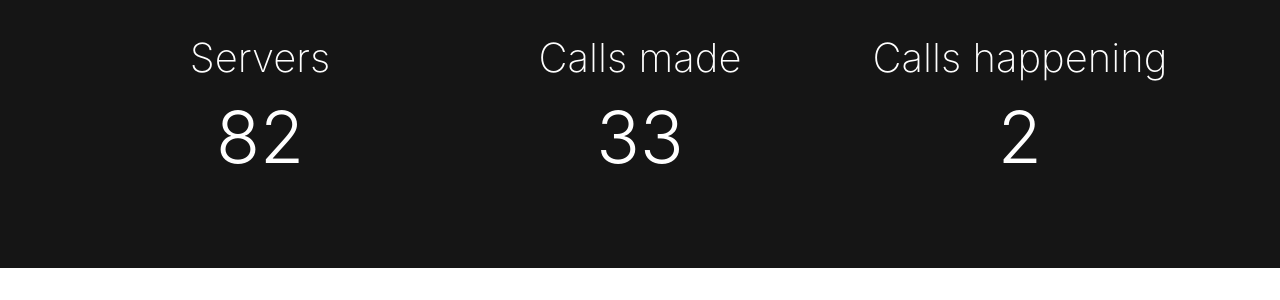
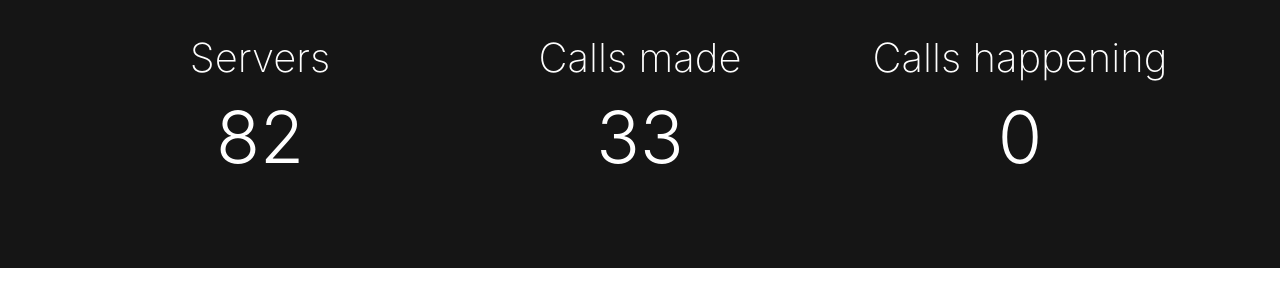
Before and after one commit to tumblenet/tnphone.tumblenet.ga, a Jekyll site: the page built from index.html, in a window 1280 px wide and 900 px high, scrolled down 443 px. Shown: the part 167-467 px from the top of the window. Built offline with Jekyll 4.4.1, drawn with Linux system fonts in a browser that asks for light colours; nearby versions of some CDN libraries.

Commit message:
Update Phones feed

```diff
--- a/_data/phones.json
+++ b/_data/phones.json
@@ -1,5 +1,5 @@
 {
 	"callsMade": 33,
 	"servers": 82,
-	"currentCalls": 2
+	"currentCalls": 0
 }
```
